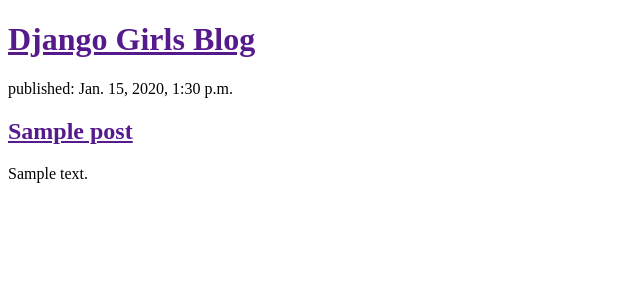
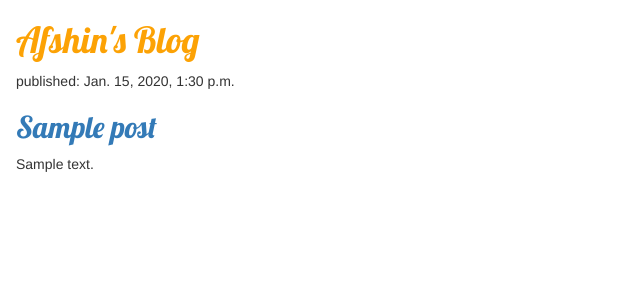
Before and after one commit to AfshinMorpha/my-first-blog, a Django app: template blog/templates/blog/post_list.html in a window 1280 px wide. Shown: the top 300 px of the page, without its empty margins (0-640 px from the left). Run offline with Django 3.2, Linux system fonts and the light colour scheme; the template is opened without the code that fills it: values that come from a table or form of the project are taken from there, others are empty; tables that the repository leaves empty hold one stand-in row (values such as "Sample post"); some libraries are stand-ins or nearby versions.

Commit message:
updating css

```diff
--- /dev/null
+++ b/blog/static/css/blog.css
@@ -0,0 +1,10 @@
+h1 a {
+    color: #FCA205;
+    font-family: 'Lobster';
+}
+h2 a {
+    font-family: 'Lobster';
+}
+body {
+    padding-left: 16px;
+}
--- a/blog/templates/blog/post_list.html
+++ b/blog/templates/blog/post_list.html
@@ -1,12 +1,17 @@
 <!DOCTYPE html>
+{% load staticfiles %}
 <html lang="en">
 <head>
     <meta charset="UTF-8">
     <title>Afshin's Blog</title>
+    <link rel="stylesheet" href="//maxcdn.bootstrapcdn.com/bootstrap/3.2.0/css/bootstrap.min.css">
+    <link rel="stylesheet" href="//maxcdn.bootstrapcdn.com/bootstrap/3.2.0/css/bootstrap-theme.min.css">
+    <link href="//fonts.googleapis.com/css?family=Lobster&subset=latin,latin-ext" rel="stylesheet" type="text/css">
+    <link rel="stylesheet" href="{% static 'css/blog.css' %}">
 </head>
 <body>
 <div>
-       <h1><a href="">Django Girls Blog</a></h1>
+    <h1><a href="">Afshin's Blog</a></h1>
 </div>
 {% for post in posts %}
 <div>
```
Lines whose indentation alone changed are shown as unchanged.
